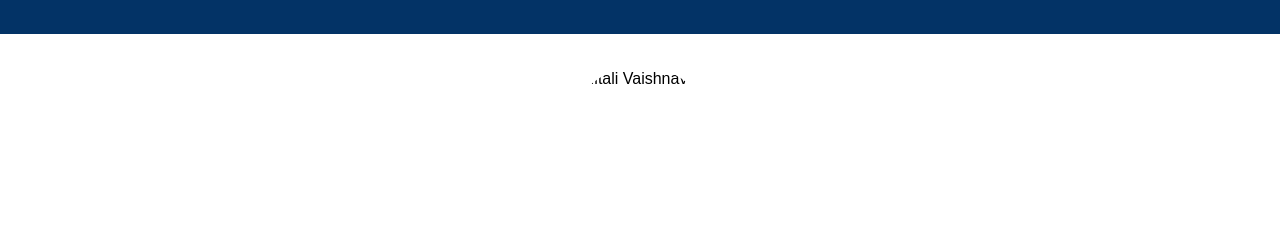
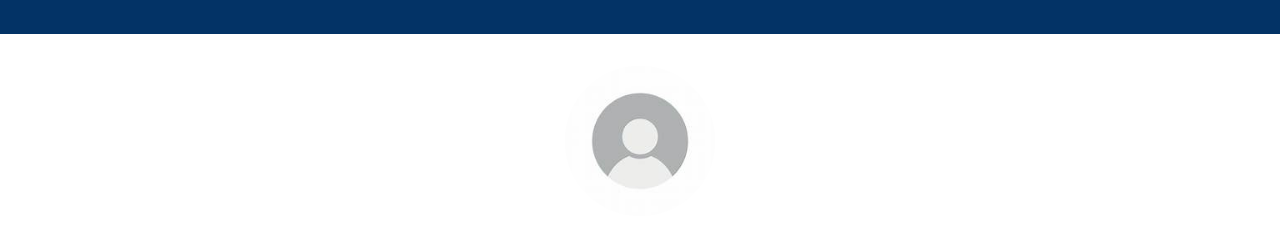
Before and after one commit to Tech-Trooper-source/README, a plain HTML site: page index.html in a window 1280 px wide. Shown: the part 92-327 px from the top of the page. Drawn offline with Linux system fonts and the light colour scheme.

Commit message:
Update index.html

```diff
--- a/index.html
+++ b/index.html
@@ -121,7 +121,7 @@
         <h1>Welcome to Mitali Vaishnav's Profile</h1>
     </header>
     <div class="container">
-        <img src="profile-ph.jpg" alt="Mitali Vaishnav" class="profile-picture">
+        <img src="profile-ph.jpg.jpg" alt="Mitali Vaishnav" class="profile-picture">
 
         <div class="section about">
             <h1>Mitali Vaishnav</h1>
```
